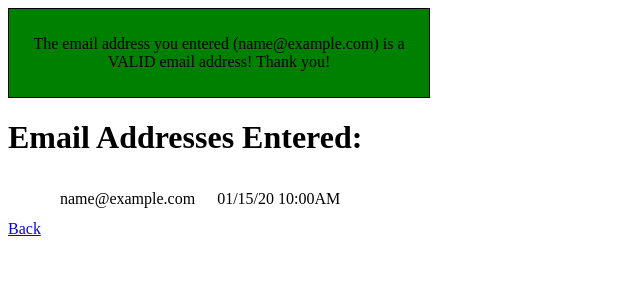
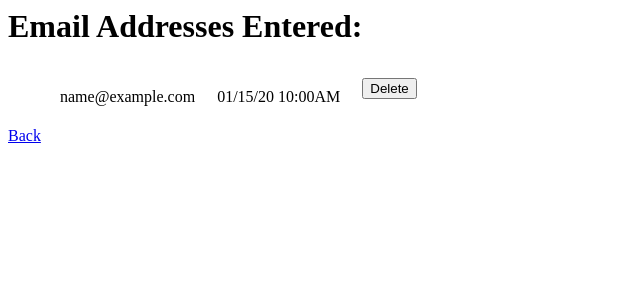
Before and after one commit to chaocharliehuang/FlaskMySQLEmailValidation, a Flask app: page /success in a window 1280 px wide. Shown: the top 300 px of the page, without its empty margins (0-640 px from the left). Run offline with Flask 2, Linux system fonts and the light colour scheme; the visitor is signed in with stand-in values (Sample User, id 1); tables that the repository leaves empty hold one stand-in row (values such as "Sample post").

Commit message:
added delete button to each displayed email to delete emails from database

```diff
--- a/server.py
+++ b/server.py
@@ -20,6 +20,7 @@ def process():
     query = "SELECT * FROM emails WHERE email = :email LIMIT 1"
     user = mysql.query_db(query, data)
     if len(user) != 0:
+        flash('The email address you entered (' + session['email'] + ') is a VALID email address! Thank you!')
         return redirect('/success')
     else:
         flash('Email is not valid!')
@@ -27,10 +28,17 @@ def process():
 
 @app.route('/success')
 def display_emails():
-    flash('The email address you entered (' + session['email'] + ') is a VALID email address! Thank you!')
-
     query = "SELECT email, DATE_FORMAT(created_at, '%m/%d/%y %l:%i%p') AS created FROM emails ORDER BY created DESC"
     emails = mysql.query_db(query)
     return render_template('success.html', emails=emails)
 
+@app.route('/delete', methods=['POST'])
+def delete_email():
+    email_to_delete = request.form['email']
+    data = {'email': email_to_delete}
+    delete_query = "DELETE FROM emails WHERE email = :email"
+    mysql.query_db(delete_query, data)
+    flash('Email (' + email_to_delete + ') deleted from database!')
+    return redirect('/success')
+
 app.run(debug=True)
--- a/templates/success.html
+++ b/templates/success.html
@@ -36,6 +36,12 @@
             <tr>
                 <td>{{ email['email'] }}</td>
                 <td>{{ email['created'] }}</td>
+                <td>
+                    <form action="/delete" method="POST">
+                        <input type="hidden" name="email" value={{ email['email'] }}>
+                        <input type="submit" value="Delete">
+                    </form>
+                </td>
             </tr>
             {% endfor %}
         </table>
```
